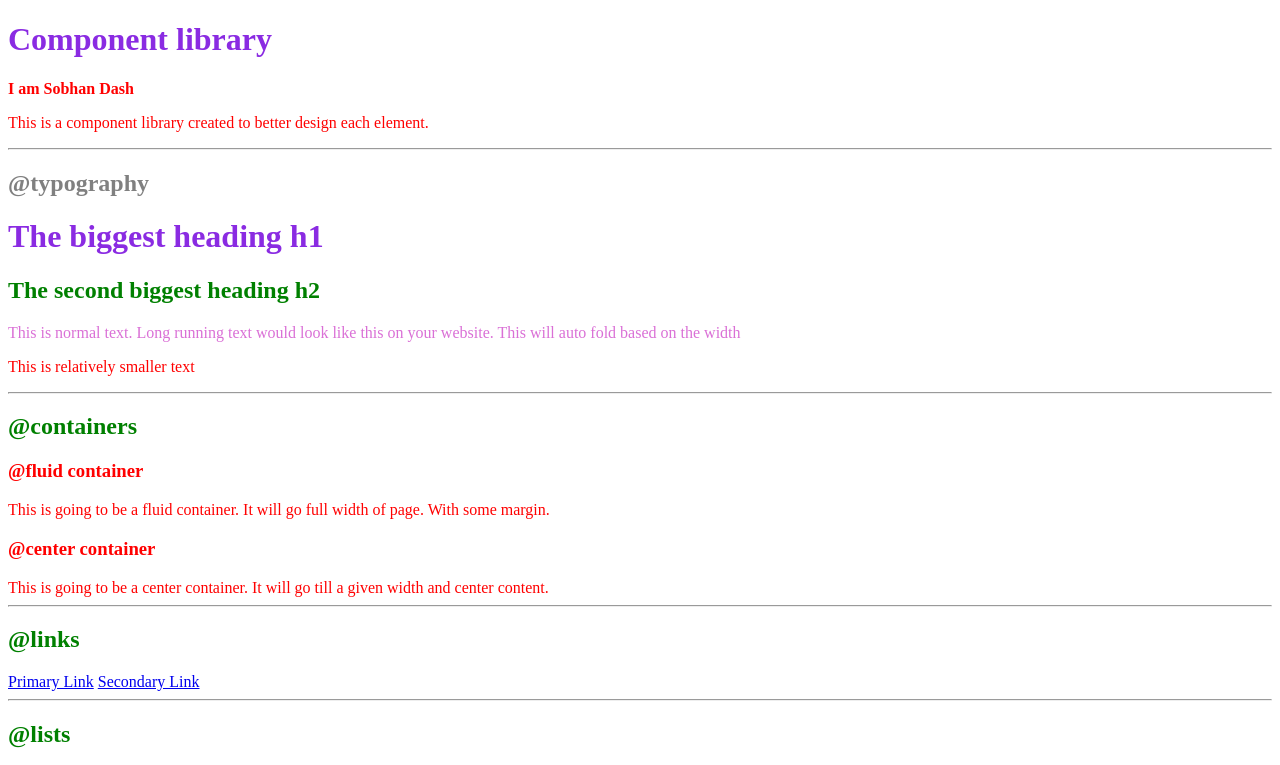
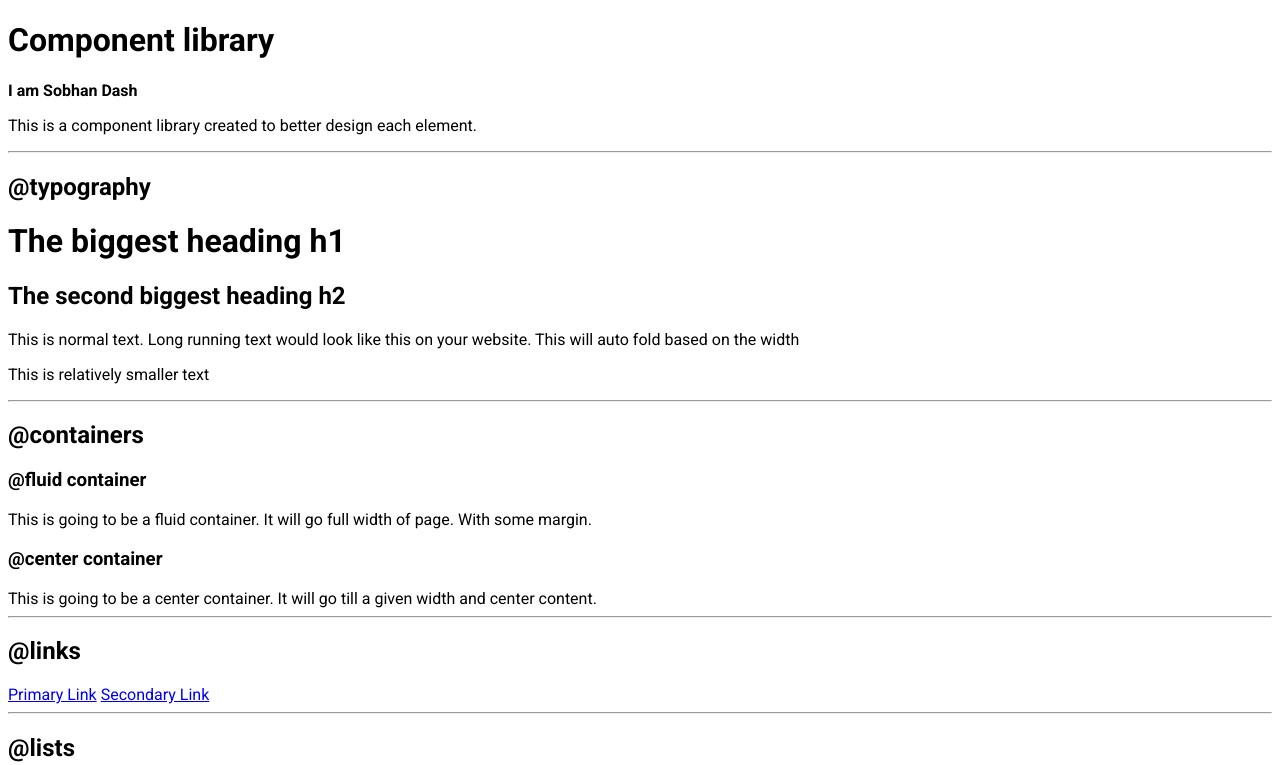
Before and after one commit to SobhanDash/Component-Library, a plain HTML site: page index.html in a window 1280 px wide. Shown: the top 765 px of the page. Drawn offline with Linux system fonts and the light colour scheme.

Commit message:
typography

```diff
--- a/index.html
+++ b/index.html
@@ -5,8 +5,7 @@
     <meta name="viewport" content="width=device-width, initial-scale=1.0">
     <title>Sobhan's component library</title>
 
-    <!--3rd way to use CSS:
-    mostly used, a different external link (.css file):-->
+
     <link href="style.css" rel="stylesheet" />
 
 </head>
@@ -15,21 +14,17 @@
     <p><strong>I am Sobhan Dash</strong></p>
     <p>This is a component library created to better design each element.</p>
 
-    <!-- 3 ways to add css file.
-    1. using <style> tag: <style>
-        body{
-            color: red
-        }
-    </style>
-    2. inside tags: <hr style="color: red"> -->
 
 
     <hr>
 
-    <h2 id="lib-header">@typography</h2>
 
+
+    <h2>@typography</h2>
     <h1>The biggest heading h1</h1>
     <h2>The second biggest heading h2</h2>
+
+
     <p class="para">This is normal text. Long running text would look like this on your website.
          This will auto fold based on the width</p>
     <p class="text-sm">This is relatively smaller text</p>
--- a/style.css
+++ b/style.css
@@ -1,19 +1,5 @@
-body {
-    color: red;
+@import url('https://fonts.googleapis.com/css2?family=Roboto:wght@400;700&display=swap');
+
+body{
+    font-family: 'Roboto', sans-serif;
 }
-
-h1 {
-    color:blueviolet;
-}
-
-h2 {
-    color:green;
-}
-
-#lib-header {
-    color:gray;
-}
-
-.para{
-    color: orchid;
-}
```
